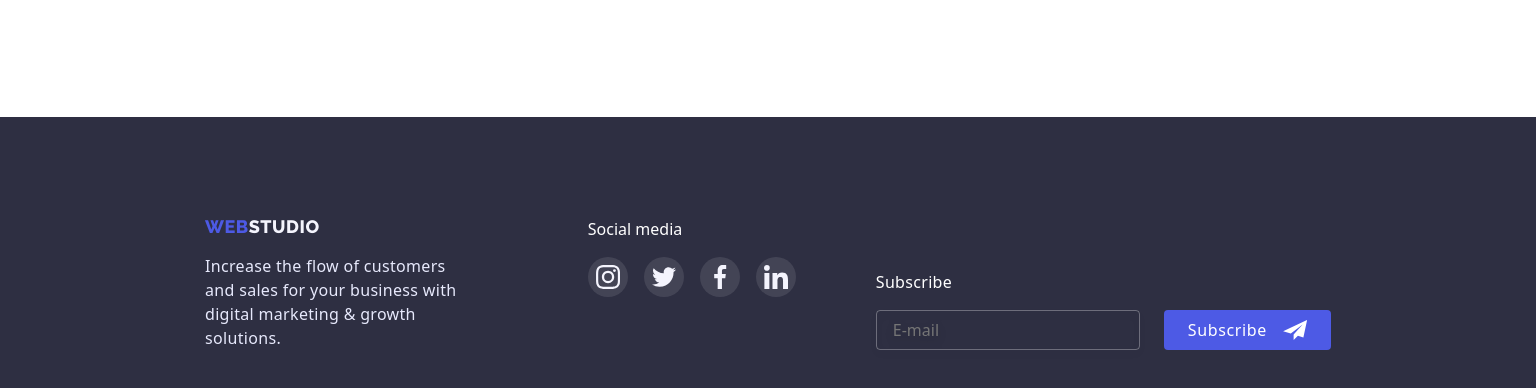
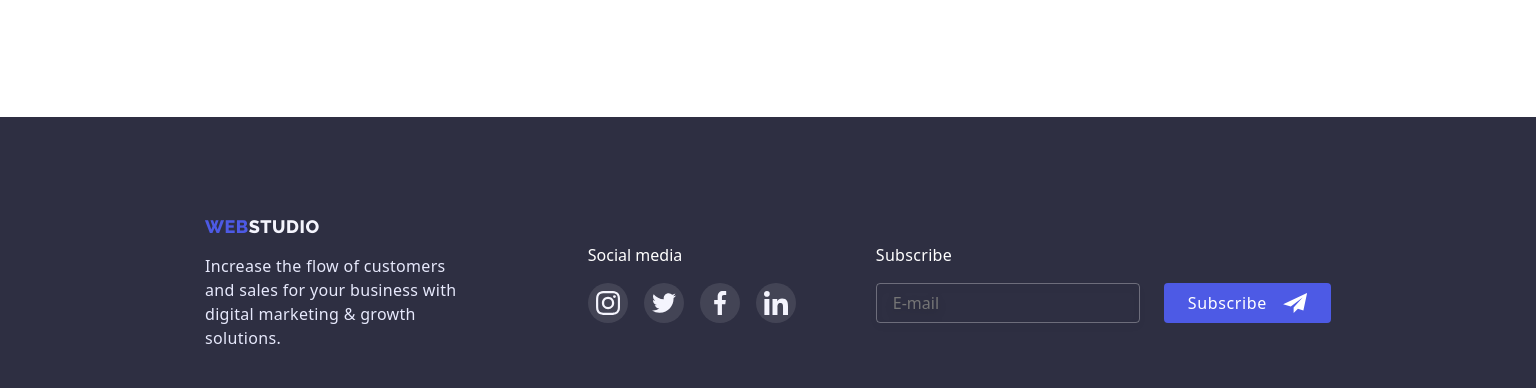
Before and after one commit to Mykokola/goit-markup-hw-07, a plain HTML site: page index.html in a window 1536 px wide. Shown: the part 2790-3178 px from the top of the page. Drawn offline with nearby package versions, Linux system fonts and the light colour scheme.

Commit message:
Update styles.css

```diff
--- a/css/styles.css
+++ b/css/styles.css
@@ -253,7 +253,10 @@ fill: #FFFFFF;
     font-family: 'Roboto';
     font-style: normal;
 }
-@media screen and (min-width:1400px){
+@media screen and (min-width:1440px){
+    .footer-flex{
+        align-items:center;
+    }
     .menu-container{
         display: none;
     }
@@ -739,7 +742,6 @@ fill: #FFFFFF;
         right: 24px;
         transition: background 250ms var(--cubic-bazire-deffault);
     }
-
     .close-btn{
         width: 8px;
         height: 8px;
@@ -937,7 +939,7 @@ fill: #FFFFFF;
 
     }
 }
-@media screen and (min-width:769px) and (max-width:1390px){
+@media screen and (min-width:769px) and (max-width:1439px){
     .container{
         width: 768px;
     }
```
